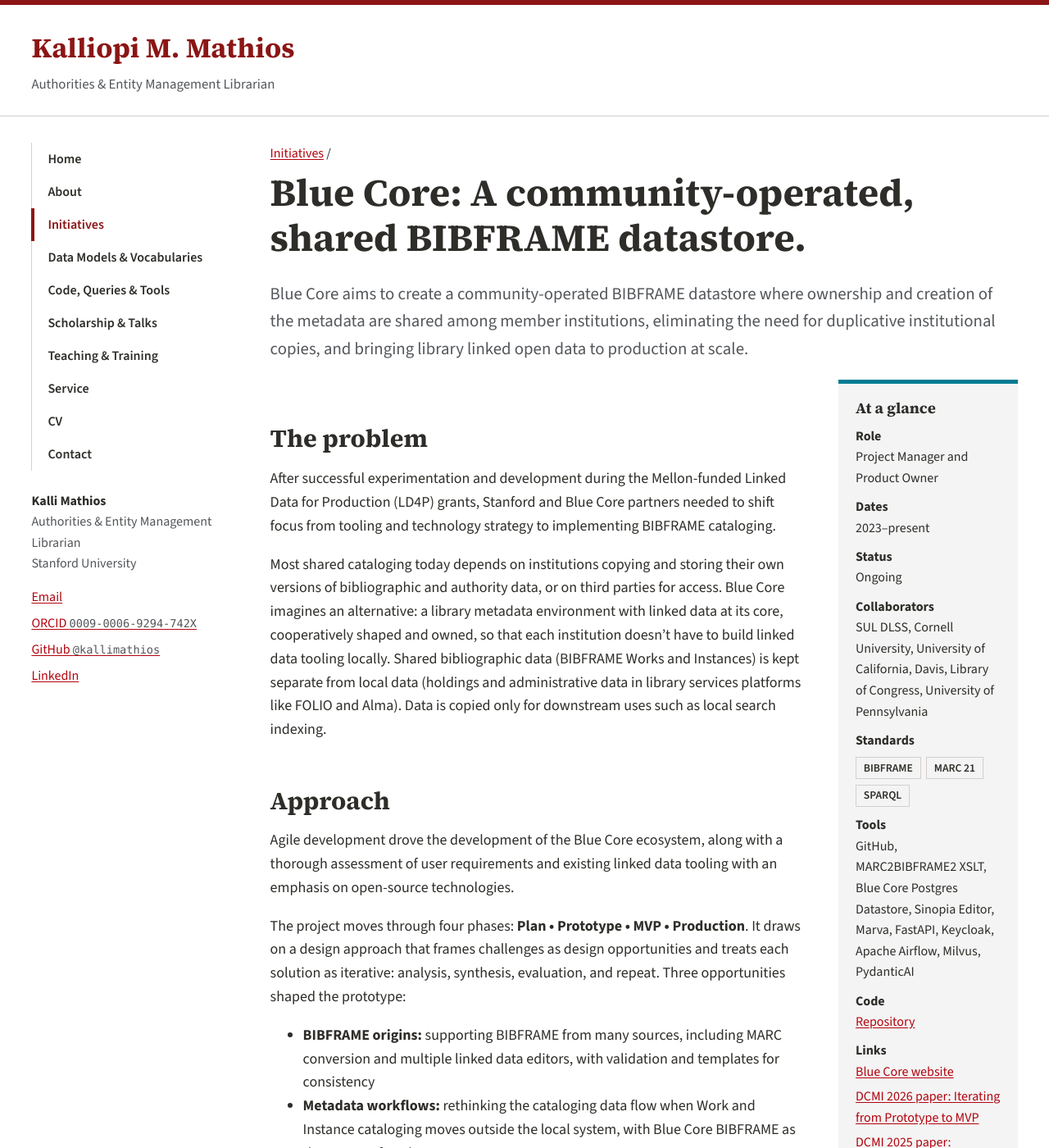
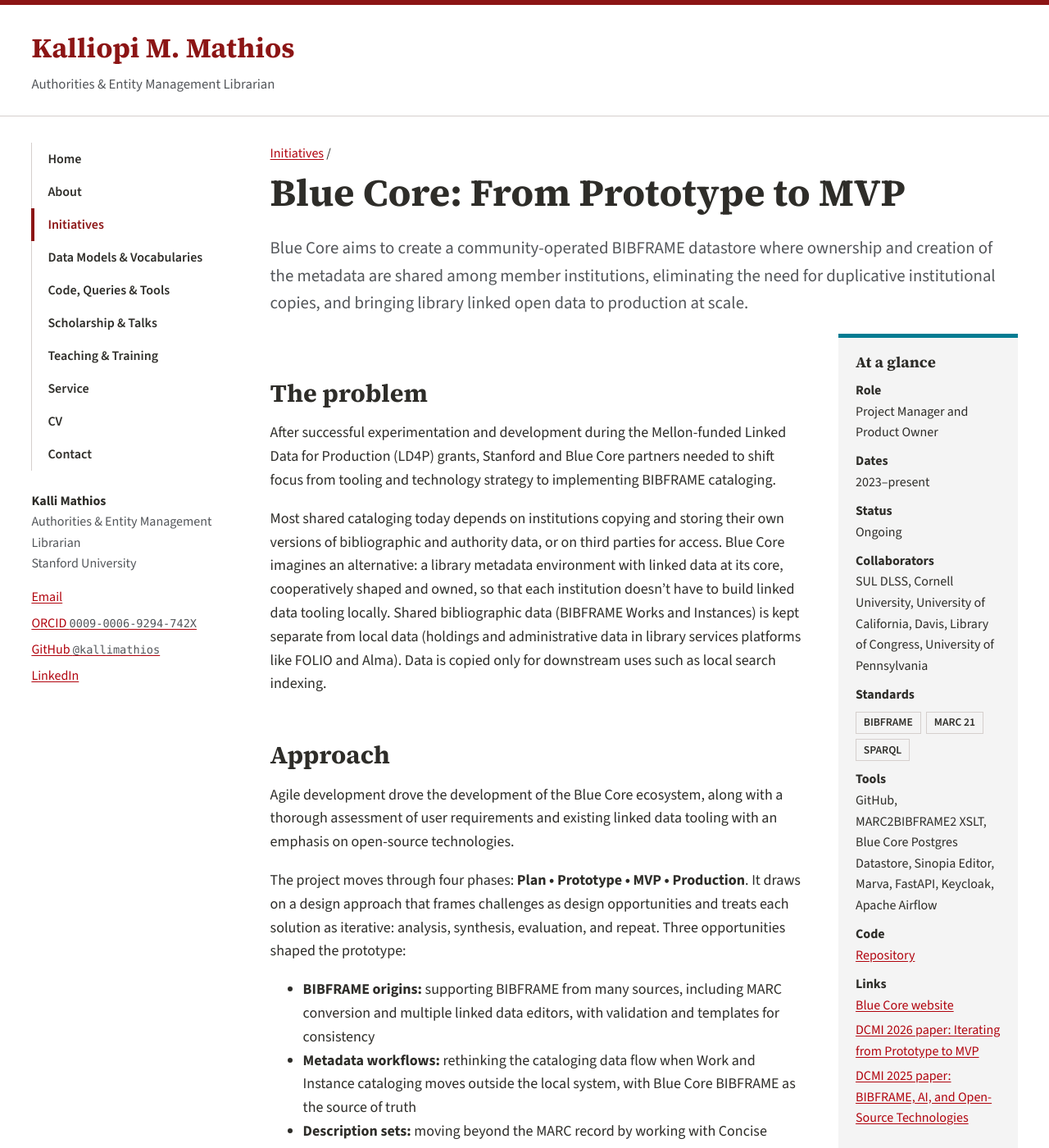
Before and after one commit to kallimathios/kallimathios, a Jekyll site: the page built from _projects/blue-core.md, in a window 1280 px wide and 1400 px high. Shown: the whole window at 82% size. Built offline with Jekyll 4.4.1, drawn with Linux system fonts in a browser that asks for light colours.

Commit message:
Change project title and update tools list
Updated project title and removed a tool from the list.

```diff
--- a/_projects/blue-core.md
+++ b/_projects/blue-core.md
@@ -1,12 +1,12 @@
 ---
-title: "Blue Core: A community-operated, shared BIBFRAME datastore."
+title: "Blue Core: From Prototype to MVP"
 summary: "Blue Core aims to create a community-operated BIBFRAME datastore where ownership and creation of the metadata are shared among member institutions, eliminating the need for duplicative institutional copies, and bringing library linked open data to production at scale."
 role: "Project Manager and Product Owner"
 start: "2023"
 status: "Ongoing"
 collaborators: ["SUL DLSS", "Cornell University", "University of California, Davis", "Library of Congress", "University of Pennsylvania"]
 standards: [BIBFRAME, MARC 21, SPARQL]
-tools: ["GitHub", "MARC2BIBFRAME2 XSLT", "Blue Core Postgres Datastore", "Sinopia Editor", "Marva", "FastAPI", "Keycloak", "Apache Airflow", "Milvus", "PydanticAI"]
+tools: ["GitHub", "MARC2BIBFRAME2 XSLT", "Blue Core Postgres Datastore", "Sinopia Editor", "Marva", "FastAPI", "Keycloak", "Apache Airflow"]
 repo: "https://github.com/blue-core-lod"
 data_url: ""
 links:
```
